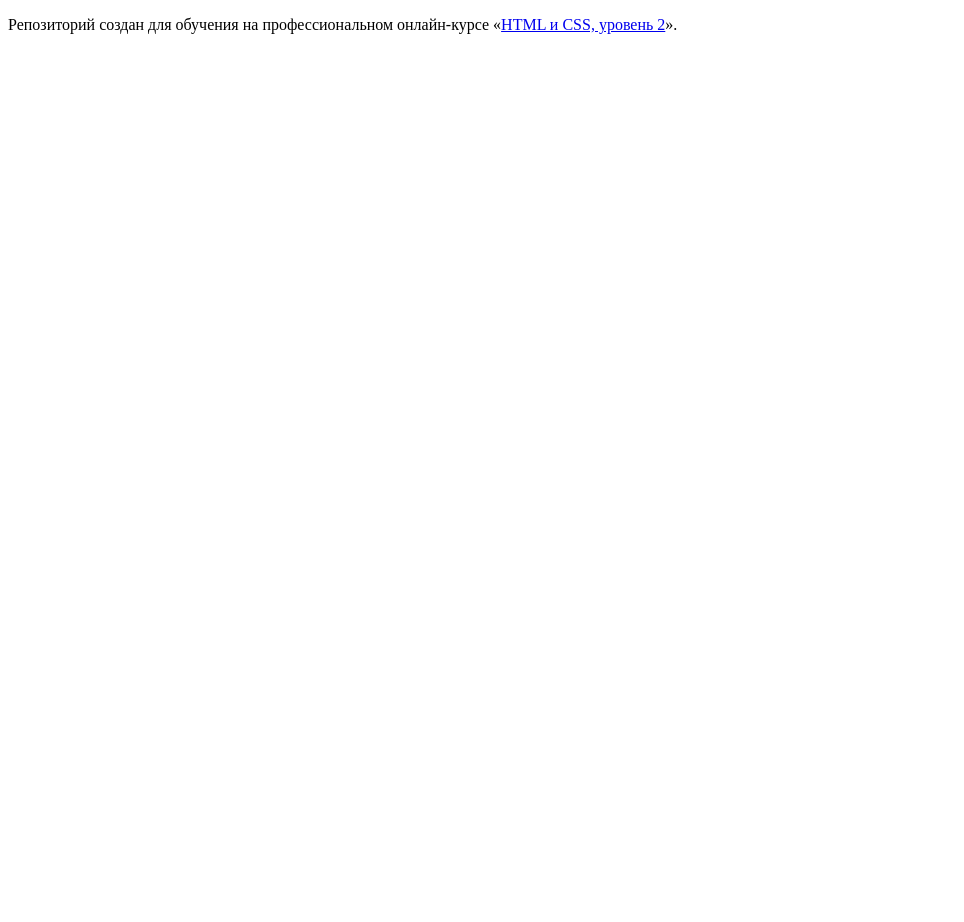
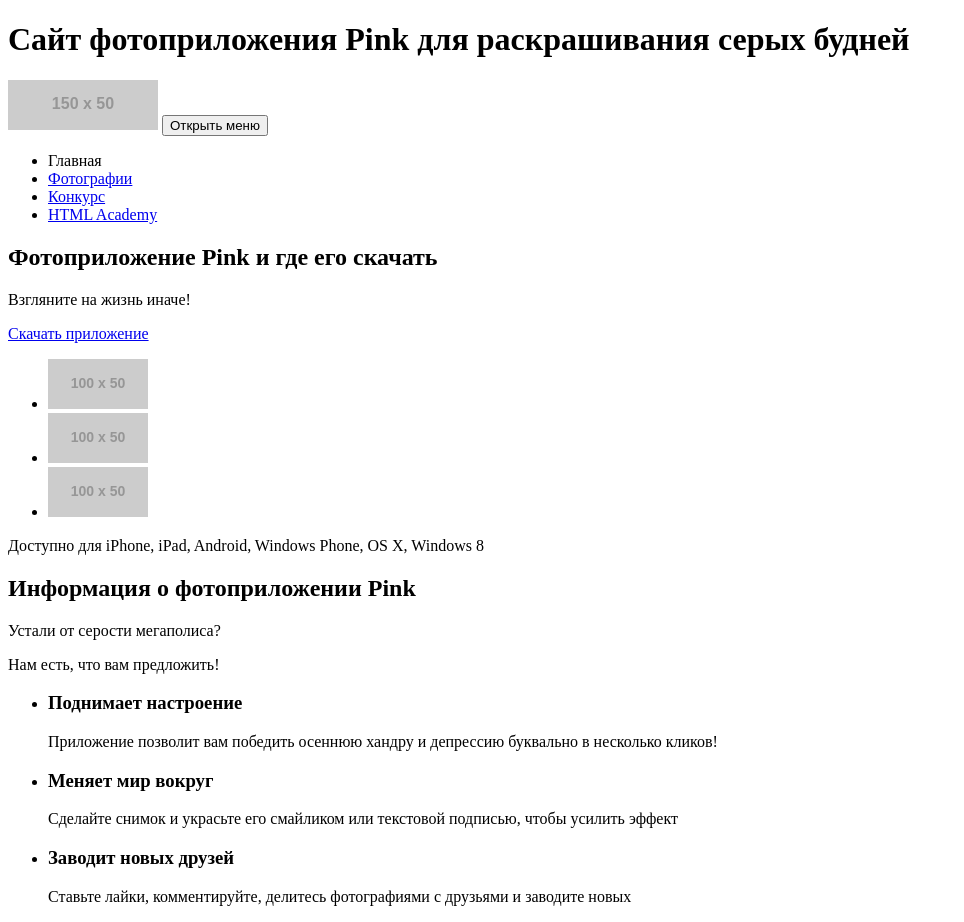
Before and after one commit to Alestt/6316-pink-18, a website: page source/index.html in a window 1280 px wide. Shown: the whole page, without its empty margins (0-964 px from the left). Before the commit the page ends 800 px from the top, so only its background shows below. Drawn offline with Linux system fonts and the light colour scheme; placeholder pictures from the web are drawn by us.

Commit message:
Добавляет разметку на главной

```diff
--- a/source/index.html
+++ b/source/index.html
@@ -2,11 +2,80 @@
 <html lang="ru">
   <head>
     <meta charset="utf-8">
-    <title>HTML Academy: Пинк</title>
+    <title>Фотоприложение Pink</title>
   </head>
   <body>
+    <header class="header">
+      <h1 class="visually-hidden">Сайт фотоприложения Pink для раскрашивания серых будней</h1>
+      <nav class="main-nav">
+        <a class="header__logo">
+          <img class="header__logo-image" src="https://via.placeholder.com/150x50" alt="Логотип фотоприложения Pink">
+        </a>
+        <button class="main-nav__toggle" type="button">Открыть меню</button>
+        <ul class="main-nav__list menu-list">
+          <li class="menu-list__item">
+            <a class="menu-list__link menu-list__link--active">Главная</a>
+          </li>
+          <li class="menu-list__item">
+            <a class="menu-list__link" href="photo.html">Фотографии</a>
+          </li>
+          <li class="menu-list__item">
+            <a class="menu-list__link" href="form.html">Конкурс</a>
+          </li>
+          <li class="menu-list__item">
+            <a class="menu-list__link" href="https://htmlacademy.ru/" target="blank">HTML Academy</a>
+          </li>
+        </ul>
+      </nav>
+      <section class="intro">
+        <h2 class="visually-hidden">Фотоприложение Pink и где его скачать</h2>
+        <p class="intro__text">Взгляните на жизнь иначе!</p>
+        <div class="intro__download app">
+          <a class="app__link" href="https://www.apple.com/icloud/" target="blank">Скачать приложение</a>
+          <ul class="app__list store-list">
+            <li class="store-list__item">
+              <a class="store-list__link" href="https://www.apple.com/icloud/" target="blank" aria-label="Скачать приложение для Apple">
+                <img class="store-listr__image" src="https://via.placeholder.com/100x50" alt="Логотип Apple">
+              </a>
+            </li>
+            <li class="store-list__item">
+              <a class="store-list__link" href="https://play.google.com/store" target="blank" aria-label="Скачать приложение для Android">
+                <img class="store-listr__image" src="https://via.placeholder.com/100x50" alt="Логотип Android">
+              </a>
+            </li>
+            <li class="store-list__item">
+              <a class="store-list__link" href="https://www.microsoft.com/ru-ru/store/apps" target="blank" aria-label="Скачать приложение для Microsoft">
+                <img class="store-listr__imageheader__logo-image" src="https://via.placeholder.com/100x50" alt="Логотип Microsoft">
+              </a>
+            </li>
+          </ul>
+          <p class="app__description">Доступно для iPhone, iPad, Android, Windows Phone, OS X, Windows 8</p>
+        </div>
+      </section>
+    </header>
 
-    <p>Репозиторий создан для обучения на профессиональном онлайн‑курсе «<a href="https://htmlacademy.ru/intensive/adaptive">HTML и CSS, уровень 2</a>».</p>
-
+    <main class="main">
+      <section class="info">
+        <h2 class="visually-hidden">Информация о фотоприложении Pink</h2>
+        <header class="info__header">
+          <p class="info__text">Устали от серости мегаполиса?</p>
+          <p class="info__text">Нам есть, что вам предложить!</p>
+        </header>
+        <ul class="info__list">
+          <li class="info__item info__item--black">
+            <h3 class="info__title">Поднимает настроение</h3>
+            <p class="info__description">Приложение позволит вам победить осеннюю хандру и депрессию буквально в несколько кликов!</p>
+          </li>
+          <li class="info__item info__item--pink">
+            <h3 class="info__title">Меняет мир вокруг</h3>
+            <p class="info__description">Сделайте снимок и украсьте его смайликом или текстовой подписью, чтобы усилить эффект</p>
+          </li>
+          <li class="info__item info__item--smile">
+            <h3 class="info__title">Заводит новых друзей</h3>
+            <p class="info__description">Ставьте лайки, комментируйте, делитесь фотографиями с друзьями и заводите новых</p>
+          </li>
+        </ul>
+      </section>
+    </main>
   </body>
 </html>
```
